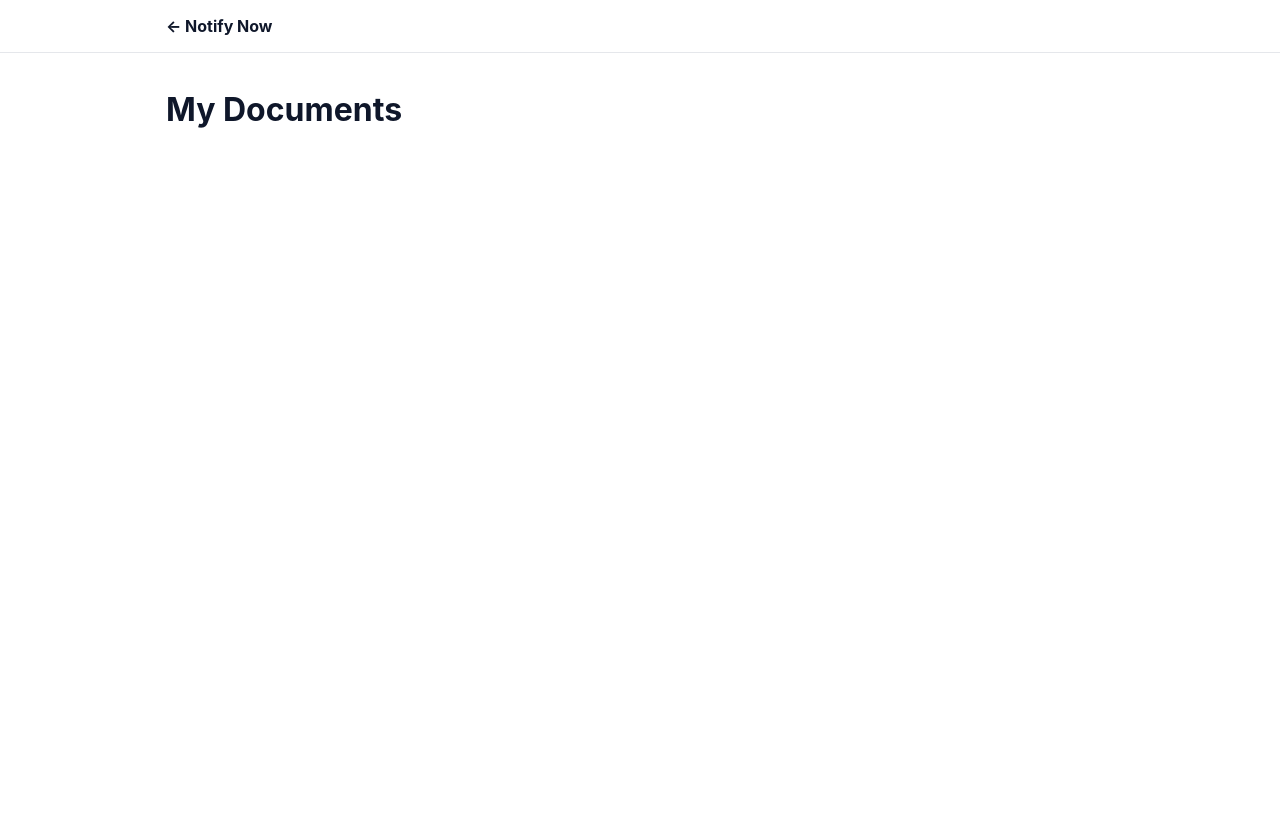
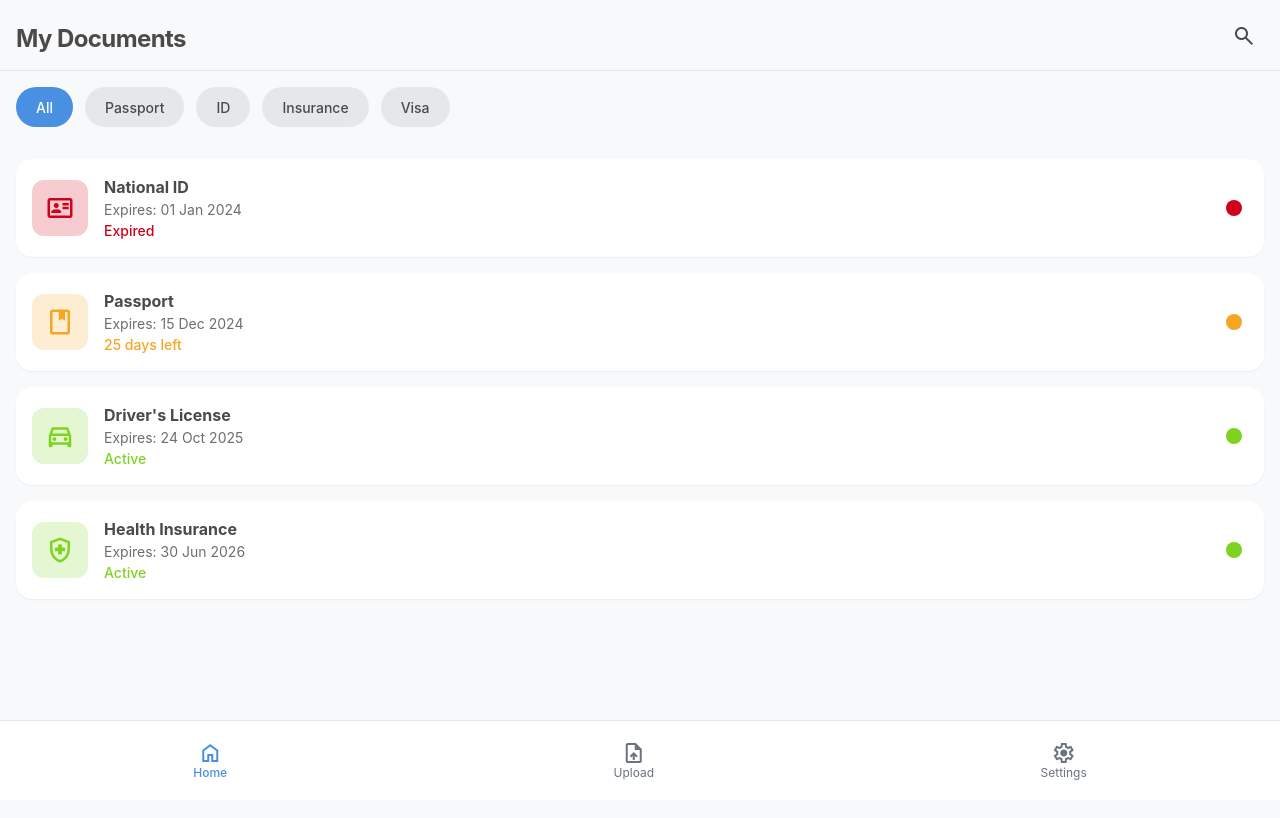
Before and after one commit to MarcRoscoe91/Notify-now1, a plain HTML site: page notifynow-frontend/MyDocuments.html in a window 1280 px wide. Drawn offline with nearby package versions, Linux system fonts and the light colour scheme.

Commit message:
Update MyDocuments.html

```diff
--- a/notifynow-frontend/MyDocuments.html
+++ b/notifynow-frontend/MyDocuments.html
@@ -1,40 +1,151 @@
 <!DOCTYPE html>
-<html lang="en">
-<head>
-  <meta charset="utf-8" />
-  <meta name="viewport" content="width=device-width, initial-scale=1" />
-  <title>My Documents — Notify Now</title>
-  <link rel="icon" href="/assets/favicon.png">
-  <link rel="stylesheet" href="/css/styles.css">
-</head>
-<body>
-  <header class="site-header"><div class="container"><a href="/index.html" class="brand">← Notify Now</a></div></header>
-  <main class="container">
-    <h1>My Documents</h1>
-    <ul id="list" class="stack"></ul>
-  </main>
-  <script type="module">
-    import { listItems } from '/js/api.js';
-    const list = document.getElementById('list');
-    async function load() {
-      list.innerHTML = '<li class="muted">Loading…</li>';
-      try {
-        const items = await listItems();
-        if (!items || items.length === 0) { list.innerHTML = '<li class="muted">No documents yet.</li>'; return; }
-        list.innerHTML = items.map(i => \`
-          <li class="card">
-            <div class="row between">
-              <strong>\${i.title}</strong>
-              <span class="muted">\${new Date(i.expiryDate).toLocaleDateString()}</span>
-            </div>
-            <div class="muted small">\${i.notes || ''}</div>
-          </li>\`
-        ).join('');
-      } catch (e) {
-        console.error(e); list.innerHTML = '<li class="muted">Failed to load.</li>';
+<html class="light" lang="en"><head>
+<meta charset="utf-8"/>
+<meta content="width=device-width, initial-scale=1.0" name="viewport"/>
+<title>Document Dashboard</title>
+<script src="https://cdn.tailwindcss.com?plugins=forms,container-queries"></script>
+<link href="https://fonts.googleapis.com/css2?family=Material+Symbols+Outlined" rel="stylesheet"/>
+<style>
+      .material-symbols-outlined {
+        font-variation-settings: "FILL" 0, "wght" 400, "GRAD" 0, "opsz" 24;
       }
+    </style>
+<script id="tailwind-config">
+      tailwind.config = {
+        darkMode: "class",
+        theme: {
+          extend: {
+            colors: {
+              primary: "#4A90E2",
+              "background-light": "#F8F9FA",
+              "background-dark": "#101c22",
+              "text-light": "#4A4A4A",
+              "text-dark": "#E0E0E0",
+              "status-green": "#7ED321",
+              "status-orange": "#F5A623",
+              "status-red": "#D0021B",
+            },
+            fontFamily: {
+              display: ["Inter", "sans-serif"],
+            },
+            borderRadius: {
+              DEFAULT: "0.5rem",
+              lg: "0.75rem",
+              xl: "1rem",
+              full: "9999px",
+            },
+          },
+        },
+      };
+    </script>
+<style>
+      body {
+        min-height: max(884px, 100dvh);
+      }
+    </style>
+<style>
+    body {
+      min-height: max(884px, 100dvh);
     }
-    load();
-  </script>
-</body>
-</html>
+  </style>
+<style>
+    body {
+      min-height: max(884px, 100dvh);
+    }
+  </style>
+  </head>
+<body class="bg-background-light dark:bg-background-dark font-display text-text-light dark:text-text-dark">
+<div class="relative flex h-auto min-h-screen w-full flex-col group/design-root overflow-x-hidden">
+<div class="flex items-center bg-background-light dark:bg-background-dark p-4 pb-2 justify-between sticky top-0 z-10 border-b border-gray-200 dark:border-gray-700">
+<h1 class="text-2xl font-bold leading-tight tracking-tight text-text-light dark:text-text-dark flex-1">My Documents</h1>
+<button class="text-text-light dark:text-text-dark p-2 rounded-full hover:bg-gray-200 dark:hover:bg-gray-800">
+<span class="material-symbols-outlined">search</span>
+</button>
+</div>
+<div class="flex gap-3 p-4 overflow-x-auto bg-background-light dark:bg-background-dark sticky top-[70px] z-10">
+<div class="flex h-10 shrink-0 cursor-pointer items-center justify-center gap-x-2 rounded-full bg-primary text-white pl-5 pr-5">
+<p class="text-sm font-medium leading-normal">All</p>
+</div>
+<div class="flex h-10 shrink-0 cursor-pointer items-center justify-center gap-x-2 rounded-full bg-gray-200 dark:bg-gray-800 pl-5 pr-5">
+<p class="text-text-light dark:text-text-dark text-sm font-medium leading-normal">Passport</p>
+</div>
+<div class="flex h-10 shrink-0 cursor-pointer items-center justify-center gap-x-2 rounded-full bg-gray-200 dark:bg-gray-800 pl-5 pr-5">
+<p class="text-text-light dark:text-text-dark text-sm font-medium leading-normal">ID</p>
+</div>
+<div class="flex h-10 shrink-0 cursor-pointer items-center justify-center gap-x-2 rounded-full bg-gray-200 dark:bg-gray-800 pl-5 pr-5">
+<p class="text-text-light dark:text-text-dark text-sm font-medium leading-normal">Insurance</p>
+</div>
+<div class="flex h-10 shrink-0 cursor-pointer items-center justify-center gap-x-2 rounded-full bg-gray-200 dark:bg-gray-800 pl-5 pr-5">
+<p class="text-text-light dark:text-text-dark text-sm font-medium leading-normal">Visa</p>
+</div>
+</div>
+<div class="flex flex-col gap-4 p-4 pb-28">
+<div class="flex items-center gap-4 bg-white dark:bg-gray-800/50 p-4 rounded-xl shadow-sm">
+<div class="flex items-center justify-center rounded-lg bg-status-red/20 text-status-red shrink-0 size-14">
+<span class="material-symbols-outlined text-3xl">id_card</span>
+</div>
+<div class="flex flex-col justify-center flex-1">
+<p class="text-base font-bold leading-normal line-clamp-1 text-text-light dark:text-text-dark">National ID</p>
+<p class="text-sm font-normal leading-normal line-clamp-2 text-text-light/80 dark:text-text-dark/80">Expires: 01 Jan 2024</p>
+<p class="text-sm font-medium leading-normal text-status-red">Expired</p>
+</div>
+<div class="flex size-7 items-center justify-center shrink-0">
+<div class="size-4 rounded-full bg-status-red"></div>
+</div>
+</div>
+<div class="flex items-center gap-4 bg-white dark:bg-gray-800/50 p-4 rounded-xl shadow-sm">
+<div class="flex items-center justify-center rounded-lg bg-status-orange/20 text-status-orange shrink-0 size-14">
+<span class="material-symbols-outlined text-3xl">book</span>
+</div>
+<div class="flex flex-col justify-center flex-1">
+<p class="text-base font-bold leading-normal line-clamp-1 text-text-light dark:text-text-dark">Passport</p>
+<p class="text-sm font-normal leading-normal line-clamp-2 text-text-light/80 dark:text-text-dark/80">Expires: 15 Dec 2024</p>
+<p class="text-sm font-medium leading-normal text-status-orange">25 days left</p>
+</div>
+<div class="flex size-7 items-center justify-center shrink-0">
+<div class="size-4 rounded-full bg-status-orange"></div>
+</div>
+</div>
+<div class="flex items-center gap-4 bg-white dark:bg-gray-800/50 p-4 rounded-xl shadow-sm">
+<div class="flex items-center justify-center rounded-lg bg-status-green/20 text-status-green shrink-0 size-14">
+<span class="material-symbols-outlined text-3xl">directions_car</span>
+</div>
+<div class="flex flex-col justify-center flex-1">
+<p class="text-base font-bold leading-normal line-clamp-1 text-text-light dark:text-text-dark">Driver's License</p>
+<p class="text-sm font-normal leading-normal line-clamp-2 text-text-light/80 dark:text-text-dark/80">Expires: 24 Oct 2025</p>
+<p class="text-sm font-medium leading-normal text-status-green">Active</p>
+</div>
+<div class="flex size-7 items-center justify-center shrink-0">
+<div class="size-4 rounded-full bg-status-green"></div>
+</div>
+</div>
+<div class="flex items-center gap-4 bg-white dark:bg-gray-800/50 p-4 rounded-xl shadow-sm">
+<div class="flex items-center justify-center rounded-lg bg-status-green/20 text-status-green shrink-0 size-14">
+<span class="material-symbols-outlined text-3xl">health_and_safety</span>
+</div>
+<div class="flex flex-col justify-center flex-1">
+<p class="text-base font-bold leading-normal line-clamp-1 text-text-light dark:text-text-dark">Health Insurance</p>
+<p class="text-sm font-normal leading-normal line-clamp-2 text-text-light/80 dark:text-text-dark/80">Expires: 30 Jun 2026</p>
+<p class="text-sm font-medium leading-normal text-status-green">Active</p>
+</div>
+<div class="flex size-7 items-center justify-center shrink-0">
+<div class="size-4 rounded-full bg-status-green"></div>
+</div>
+</div>
+</div>
+<div class="fixed bottom-0 left-0 right-0 h-20 bg-white dark:bg-gray-900 border-t border-gray-200 dark:border-gray-700 flex justify-around items-center">
+<a class="flex flex-col items-center text-primary" href="#">
+<span class="material-symbols-outlined">home</span>
+<span class="text-xs font-medium">Home</span>
+</a>
+<a class="flex flex-col items-center text-gray-500 dark:text-gray-400" href="#">
+<span class="material-symbols-outlined">upload_file</span>
+<span class="text-xs">Upload</span>
+</a>
+<a class="flex flex-col items-center text-gray-500 dark:text-gray-400" href="#">
+<span class="material-symbols-outlined">settings</span>
+<span class="text-xs">Settings</span>
+</a>
+</div>
+</div>
+</body></html>
```
